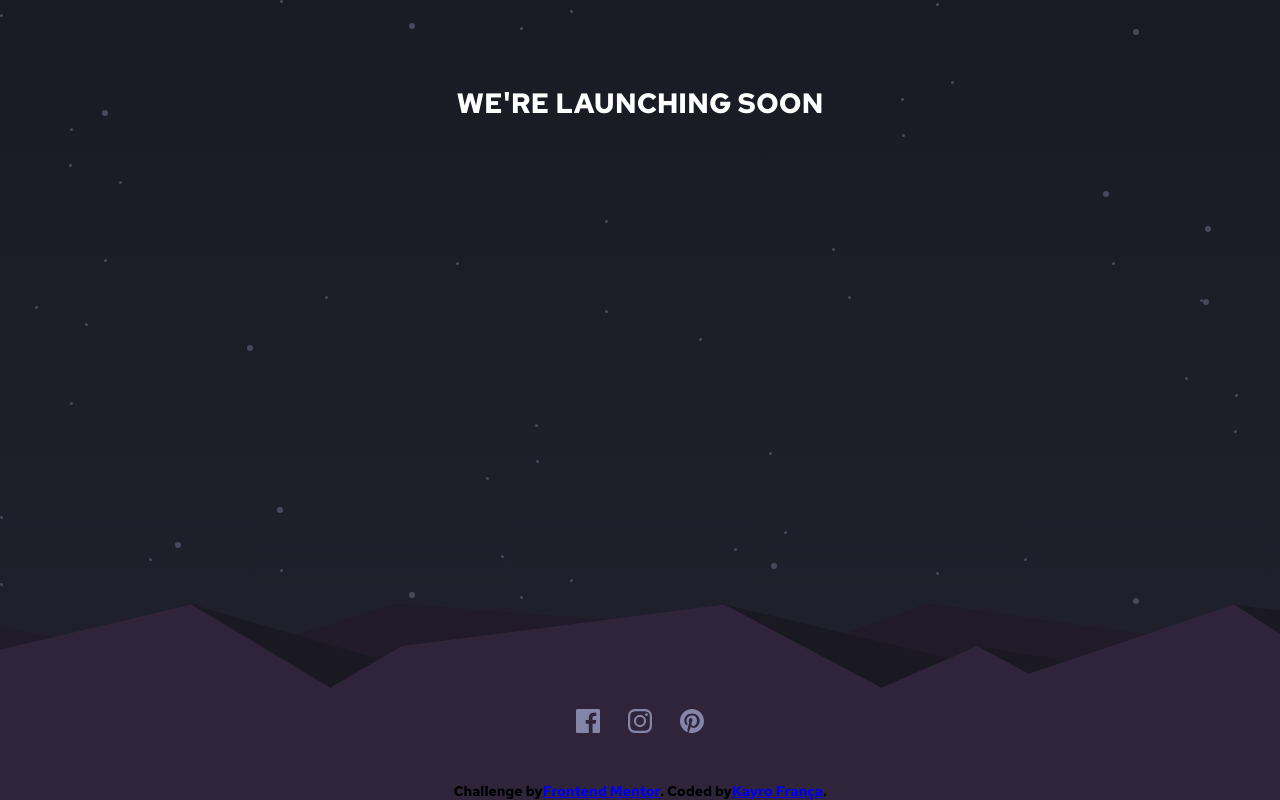
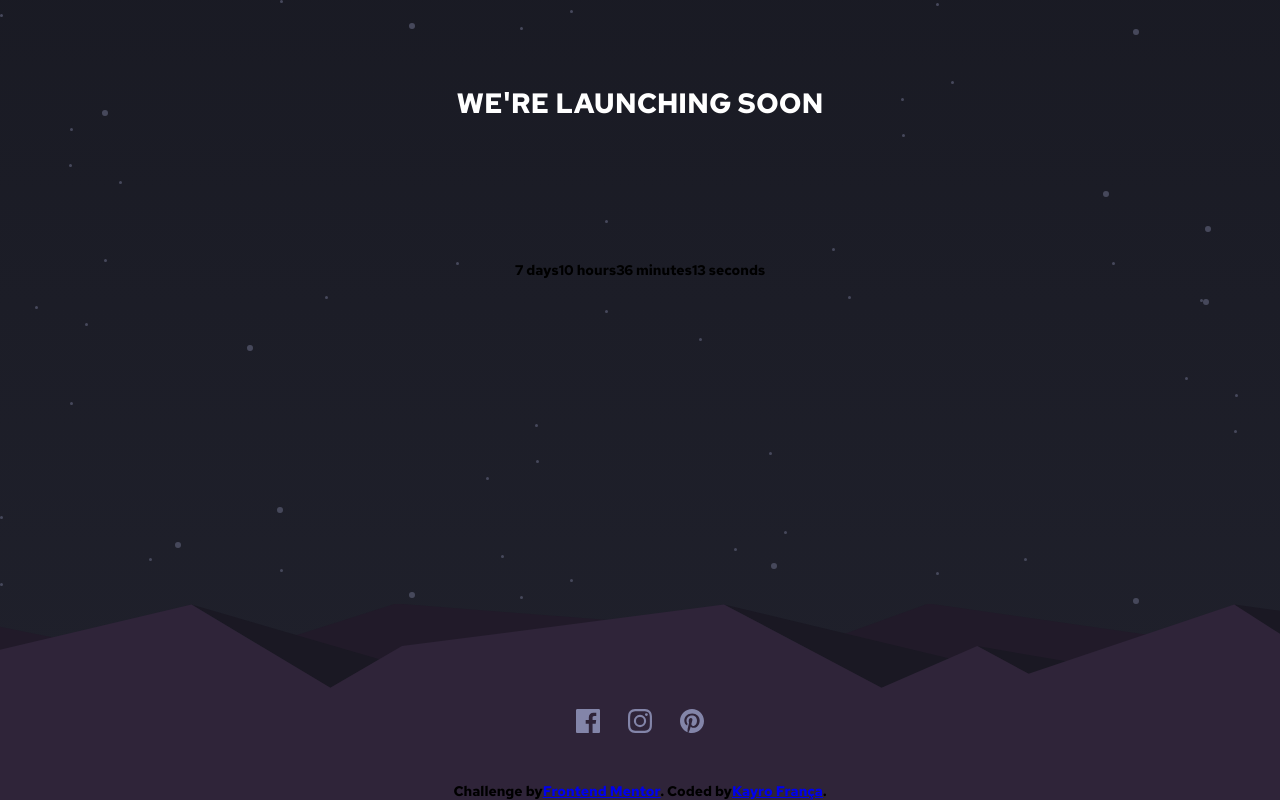
Before and after one commit to Kako-0/countdown-timer, a React (Create React App) app: page / in a window 1280 px wide. Built offline with nearby package versions, Linux system fonts and the light colour scheme.

Commit message:
added display component to show the countdown

```diff
--- a/src/components/countdown.js
+++ b/src/components/countdown.js
@@ -9,10 +9,10 @@ function Countdown() {
     let timeLeft = {};
     if (difference > 0) {
       timeLeft = {
-        days: Math.floor(difference / (1000 * 60 * 60 * 24)),
-        hours: Math.floor((difference / (1000 * 60 * 60)) % 24),
-        minutes: Math.floor((difference / 1000 / 60) % 60),
-        seconds: Math.floor((difference / 1000) % 60)
+        days: ""+Math.floor(difference / (1000 * 60 * 60 * 24)),
+        hours: ""+Math.floor((difference / (1000 * 60 * 60)) % 24),
+        minutes: ""+Math.floor((difference / 1000 / 60) % 60),
+        seconds: ""+Math.floor((difference / 1000) % 60)
       };
     }
     return timeLeft;
@@ -28,10 +28,20 @@ function Countdown() {
     return () => clearTimeout(timer);
   });
 
+  const timerComponents = [];
+
+  Object.keys(timeLeft).forEach((interval) => {
+    timerComponents.push(
+      <span>
+         {timeLeft[interval]} {interval}{" "}
+      </span>
+    );
+  });
+
 
   return (
     <div className="containerCountdown">
-
+      {timerComponents.length ? timerComponents : <span>Time's up!</span>}
     </div>
   );
 }
```
Also changed, not shown: 1 other file (tests, documents, lock files or other folders).
